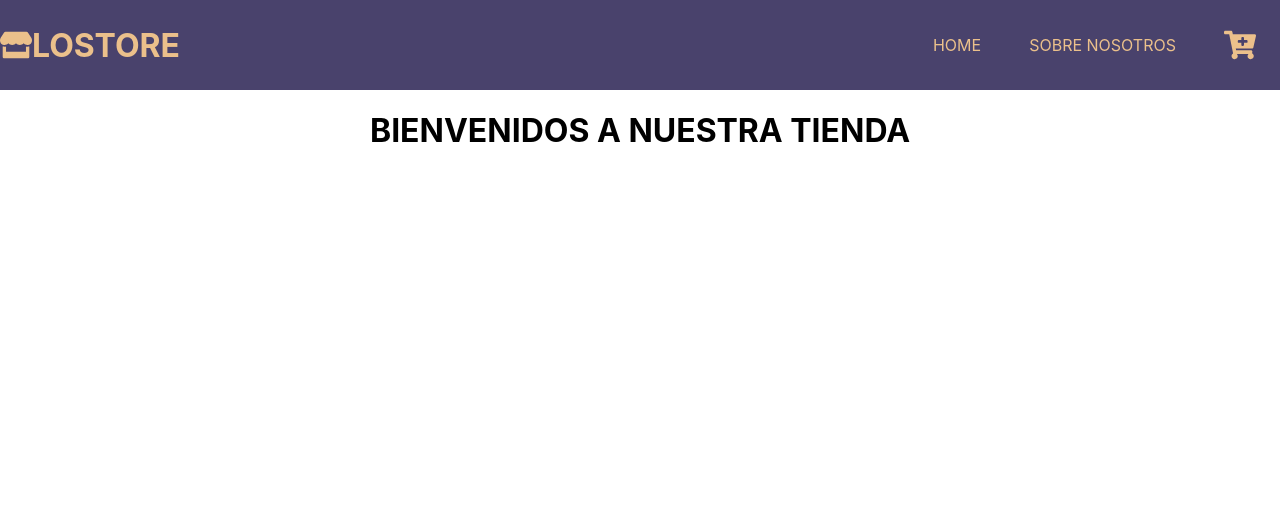
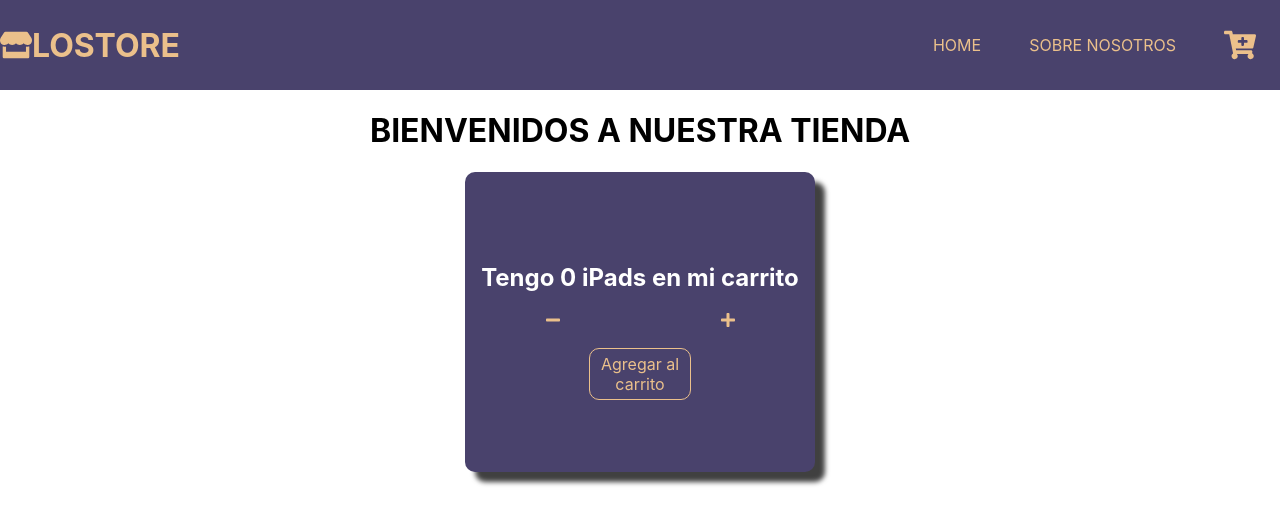
Before and after one commit to Itsjuanit/lostore, a React (Create React App) app: page / in a window 1280 px wide. Shown: the top 524 px of the page. Built offline with nearby package versions, Linux system fonts and the light colour scheme.

Commit message:
Se agrego nuevo componente Counter

```diff
--- a/src/App.js
+++ b/src/App.js
@@ -1,11 +1,13 @@
 import NavBar from "./Components/NavBar/NavBar";
 import ItemListCointainer from "./Components/Item/ItemListCointainer";
+import ItemCounter from "./Components/Counter/ItemCounter";
 
 function App() {
   return (
     <>
       <NavBar />
       <ItemListCointainer greeting="BIENVENIDOS A NUESTRA TIENDA" />
+      <ItemCounter />
     </>
   );
 }
--- /dev/null
+++ b/src/Components/Counter/ItemCounter.elements.js
@@ -0,0 +1,39 @@
+import styled from "styled-components";
+
+export const CardCounter = styled.div`
+  width: 350px;
+  height: 300px;
+  background-color: #49426c;
+  display: flex;
+  justify-content: center;
+  align-items: center;
+  flex-direction: column;
+  margin: 0 auto;
+  border-radius: 10px;
+  color: #fff;
+  margin-bottom: 20px;
+  box-shadow: 10px 10px 5px 0px rgba(0, 0, 0, 0.75);
+  -webkit-box-shadow: 10px 10px 5px 0px rgba(0, 0, 0, 0.75);
+  -moz-box-shadow: 10px 10px 5px 0px rgba(0, 0, 0, 0.75);
+`;
+export const CardCounterInput = styled.div`
+  width: 100%;
+  color: #ebc08b;
+  display: flex;
+  justify-content: space-around;
+  margin: 0 5px 20px 5px;
+  cursor: pointer;
+`;
+
+export const CardCounterBtn = styled.div`
+  width: 100px;
+  height: 50px;
+  background-color: #49426c;
+  text-align: center;
+  color: #ebc08b;
+  border: 1px solid #ebc08b;
+  display: flex;
+  justify-content: center;
+  align-items: center;
+  border-radius: 10px;
+`;
--- /dev/null
+++ b/src/Components/Counter/ItemCounter.jsx
@@ -0,0 +1,23 @@
+import { useState } from "react";
+import {
+  CardCounter,
+  CardCounterBtn,
+  CardCounterInput,
+} from "./ItemCounter.elements";
+import { FaPlus, FaMinus } from "react-icons/fa";
+
+function ItemCounter() {
+  const [count, setCount] = useState(0);
+  return (
+    <CardCounter>
+      <h2>Tengo {count} iPads en mi carrito</h2>
+      <CardCounterInput>
+        <FaMinus onClick={() => setCount(count - 1)}/>
+        <FaPlus onClick={() => setCount(count + 1)} />
+      </CardCounterInput>
+      <CardCounterBtn>Agregar al carrito</CardCounterBtn>
+    </CardCounter>
+  );
+}
+
+export default ItemCounter;
--- a/src/Components/Item/ItemListCointainer.jsx
+++ b/src/Components/Item/ItemListCointainer.jsx
@@ -1,6 +1,7 @@
 import { ItemListCointainerH1 } from "./ItemListContainer.elements";
 function ItemListCointainer(props) {
   return <ItemListCointainerH1>{props.greeting}</ItemListCointainerH1>;
+
 }
 
 export default ItemListCointainer;
```
